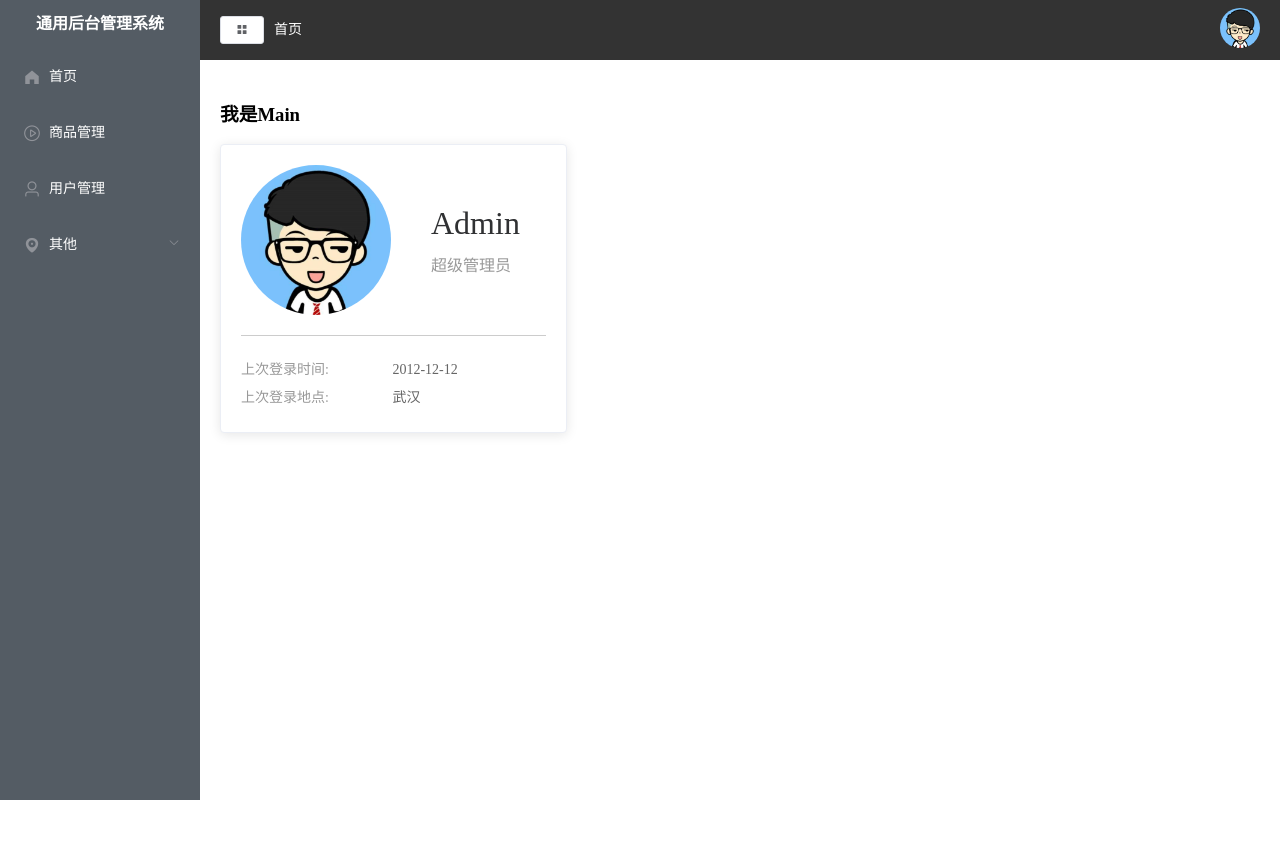
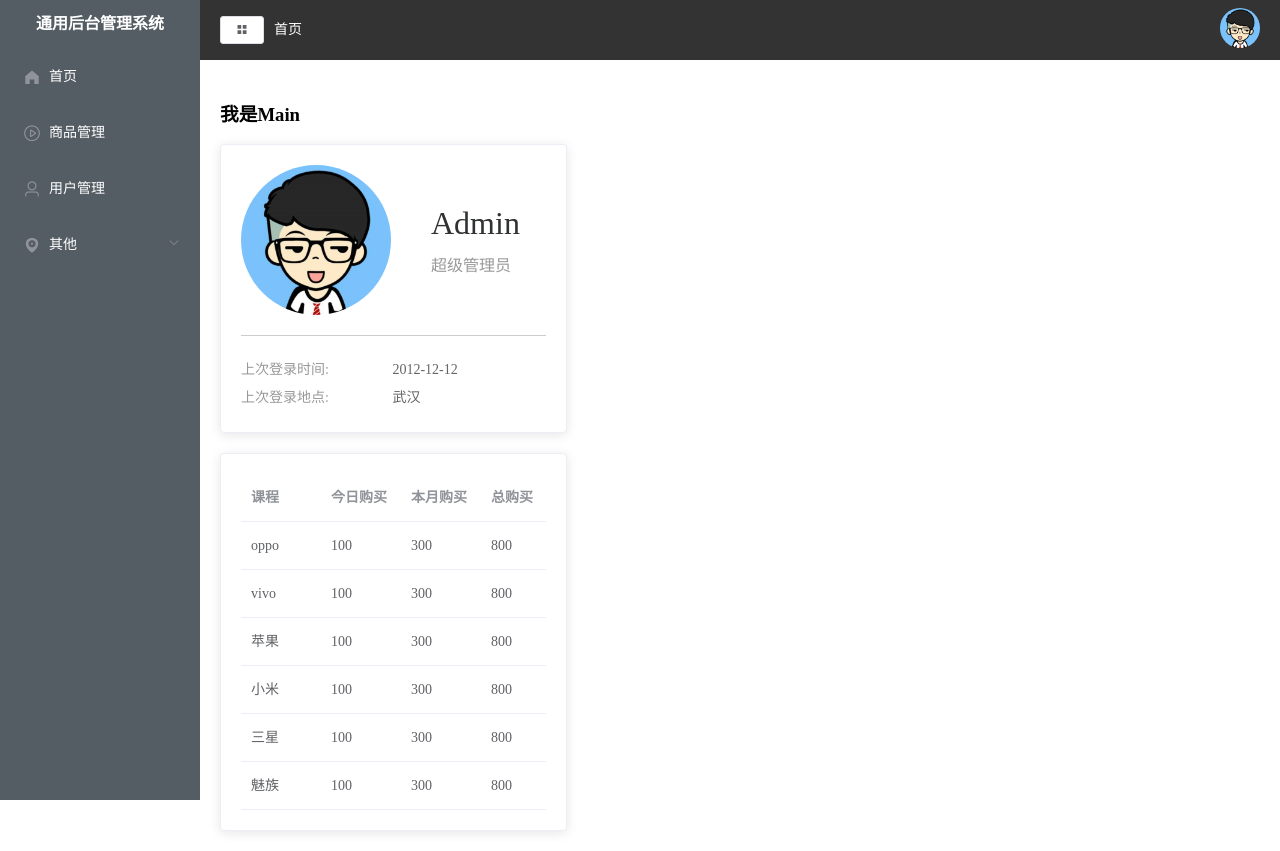
Before and after one commit to yihao5un/Hello-Vue, a Vue app: page /#/home in a window 1280 px wide. Before the commit the page ends 800 px from the top, so only its background shows below. Built offline with nearby package versions, Linux system fonts and the light colour scheme.

Commit message:
[feat]: Home 购买统计部分

```diff
--- a/src/views/Home.vue
+++ b/src/views/Home.vue
@@ -14,6 +14,22 @@
                     <p>上次登录地点: <span>武汉</span></p>
                 </div>
             </el-card>
+            <el-card style="margin-top: 20px;">
+                <el-table :data="tableData" style="width: 100%">
+                    <!-- <el-table-column prop="name" label="课程">
+                    </el-table-column>
+                    <el-table-column prop="todayBuy" label="今日购买">
+                    </el-table-column>
+                    <el-table-column prop="monthBuy" label="本月购买">
+                    </el-table-column>
+                    <el-table-column prop="totalBuy" label="总购买">
+                    </el-table-column> -->
+
+                    <!-- 可以定义一个标签tableLabel去遍历 -->
+                    <!-- :prop :label 是动态属性 -->
+                    <el-table-column v-for="(val, key) in tableLabel" :prop="key" :label="val" />
+                </el-table>
+            </el-card>
         </el-col>
         <el-col :span="16">
             <div class="grid-content bg-purple-light"></div>
@@ -25,7 +41,50 @@
 export default {
     data() {
         return {
-
+            tableData: [
+                {
+                    name: 'oppo',
+                    todayBuy: 100,
+                    monthBuy: 300,
+                    totalBuy: 800
+                },
+                {
+                    name: 'vivo',
+                    todayBuy: 100,
+                    monthBuy: 300,
+                    totalBuy: 800
+                },
+                {
+                    name: '苹果',
+                    todayBuy: 100,
+                    monthBuy: 300,
+                    totalBuy: 800
+                },
+                {
+                    name: '小米',
+                    todayBuy: 100,
+                    monthBuy: 300,
+                    totalBuy: 800
+                },
+                {
+                    name: '三星',
+                    todayBuy: 100,
+                    monthBuy: 300,
+                    totalBuy: 800
+                },
+                {
+                    name: '魅族',
+                    todayBuy: 100,
+                    monthBuy: 300,
+                    totalBuy: 800
+                }
+            ],
+            tableLabel: {
+                name: "课程",
+                todayBuy: "今日购买",
+                monthBuy: "本月购买",
+                totalBuy: "总购买"
+            }
         }
     }
 }
```
